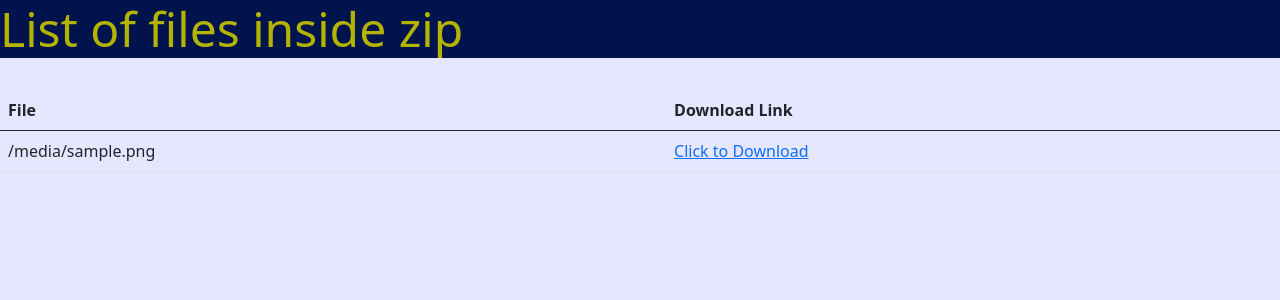
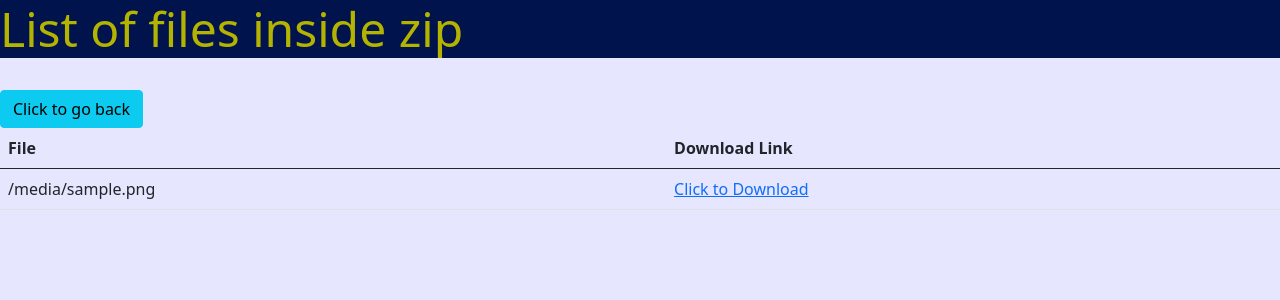
Before and after one commit to Nirav-Khanpara/Internship, a Flask app: template Assignment-2/templates/showunzippedfiles.html in a window 1280 px wide. Shown: the top 300 px of the page. Run offline with Flask 2, Linux system fonts and the light colour scheme; the template is opened without the code that fills it: most values are stand-ins (such as "Sample title", 1, 10 or a date in 2020).

Commit message:
Update showunzippedfiles.html

```diff
--- a/Assignment-2/templates/showunzippedfiles.html
+++ b/Assignment-2/templates/showunzippedfiles.html
@@ -9,6 +9,8 @@
 {% endblock %}
 
 {% block data %}
+
+<a href="{{ url_for('upload') }}"><button class="btn btn-info">Click to go back</button></a>
 <table class="table table-hover">
     <thead>
         <tr>
@@ -24,5 +26,6 @@
         </tr>
     {% endfor %}
     </tbody>
+
 </table>
 {% endblock %}
```
